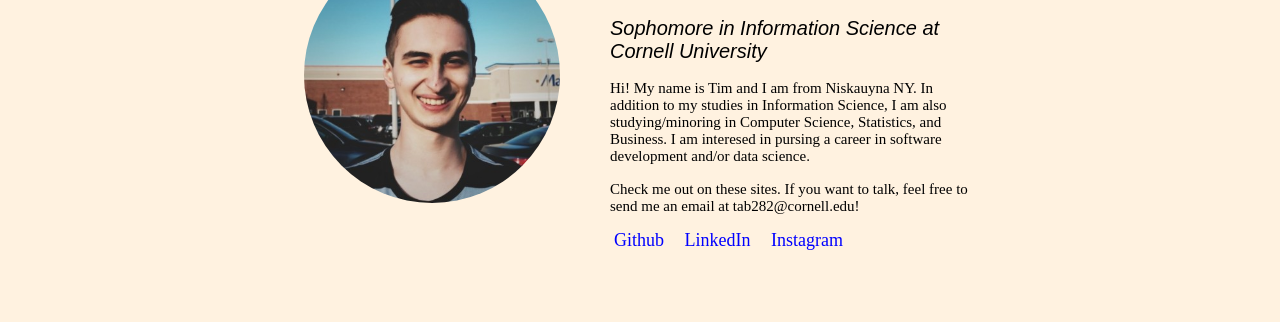
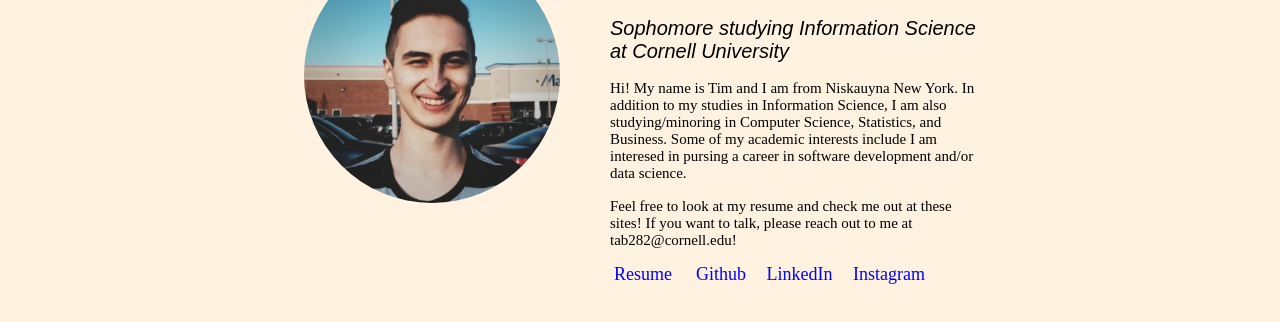
Before and after one commit to timurbeletskii/project1, a plain HTML site: page index.html in a window 1280 px wide. Shown: the part 258-580 px from the top of the page. Drawn offline with Linux system fonts and the light colour scheme.

Commit message:
added resume

```diff
--- a/index.html
+++ b/index.html
@@ -4,6 +4,8 @@
 <head>
   <link rel="stylesheet", type="text/css", href="styles/site.css"/>
   <meta name="viewport" content="width=device-width, initial-scale=1.0">
+  <link rel="shortcut icon" href="images/selfie.jpeg" />
+  <title>Timur Beletskii</title>
 </head>
 
 
@@ -29,17 +31,19 @@
 
 <main>
 <h1> Timur Beletskii </h1>
-<h2> Sophomore in Information Science at Cornell University </h2>
-<p> Hi! My name is Tim and I am from Niskauyna NY. In addition to my studies in
+<h2> Sophomore studying Information Science at Cornell University </h2>
+<p> Hi! My name is Tim and I am from Niskauyna New York. In addition to my studies in
 Information Science, I am also studying/minoring in Computer Science, Statistics, and
-Business. I am interesed in pursing a career in software development and/or
+Business. Some of my academic interests include
+I am interesed in pursing a career in software development and/or
 data science. </p>
 <br>
-<p> Check me out on these sites. If you want to talk, feel free to send me
-  an email at tab282@cornell.edu! </p>
+<p> Feel free to look at my resume and check me out at these sites!
+  If you want to talk, please reach out to me at tab282@cornell.edu! </p>
 
 <br>
 <ul class="socials">
+  <li><a href="resume.pdf" target="_blank"> Resume </a><li>
   <li><a href="https://github.com/timurbeletskii" target="_blank"> Github </a></li>
   <li><a href="https://www.linkedin.com/in/timur-beletskii-192a60196/" target="_blank"> LinkedIn </a></li>
   <li><a href="https://www.instagram.com/timurbeletskii/?hl=en" target="_blank"> Instagram </a></li
```
Also changed, not shown: dota.html (+2 -0 lines), ebay.html (+2 -0 lines), interests.html (+2 -0 lines), projects.html (+2 -0 lines), 2 other files.
